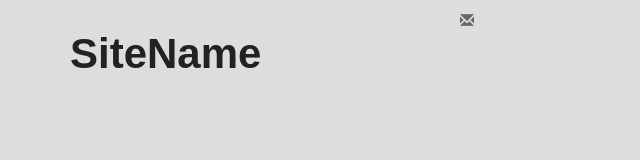
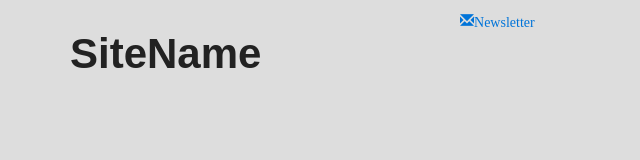
Before and after one commit to Theta-Business-Systems/Theta-Business-Systems.github.io, a plain HTML site: page testjade.html in a window 1280 px wide. Shown: the full height of the page, 0-640 px from the left. Drawn offline with nearby package versions, Linux system fonts and the light colour scheme; files that its build step writes are made by us from their sources; a web font is replaced by a local one.

Commit message:
Add anchor to glyphicon-envelope

```diff
--- a/testjade.html
+++ b/testjade.html
@@ -13,9 +13,8 @@
       <div class="col-md-4">
         <h2>SiteName</h2>
       </div>
-      <div class="col-md-8">
-        <div class="glyphicon glyphicon-envelope"></div>
-      </div>
+      <div class="col-md-8"><a href="">
+          <div class="glyphicon glyphicon-envelope">Newsletter</div></a></div>
     </div>
   </div>
 </body>
```
Also changed, not shown: 1 other file.
